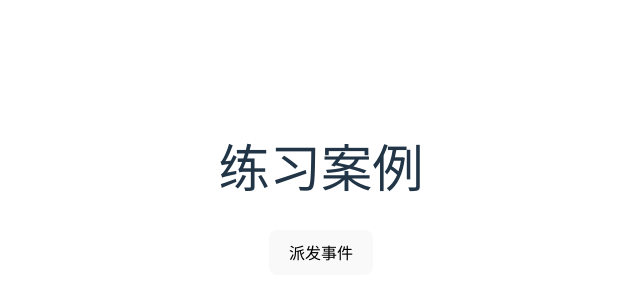
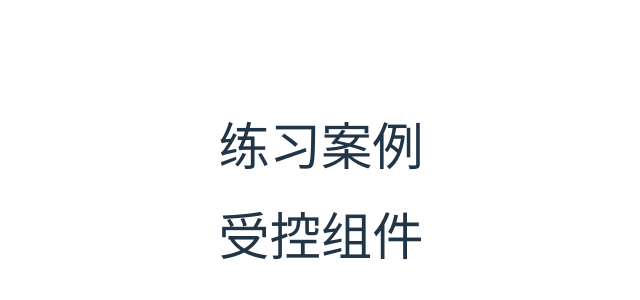
Before and after one commit to makursi/mylearningreacttrip, a React (Vite) app: page / in a window 1280 px wide. Shown: the part 210-510 px from the top of the page, without its empty margins (319-959 px from the left). Built offline with nearby package versions, Linux system fonts and the light colour scheme.

Commit message:
components controlled

```diff
--- a/src/App.tsx
+++ b/src/App.tsx
@@ -1,15 +1,15 @@
 import "./App.css";
 //方块组件
 // import Mystatehook from "./hooks/useStateChoria";
-
-import ComponentProps from "./components/componentprops";
+// import ComponentProps from "./components/componentProps";
+import ComponentControlled from "./components/conponentConrtolled";
 function App() {
   return (
     <>
       <h1>练习案例</h1>
       {/* 案例引用 */}
       <div>
-        <ComponentProps></ComponentProps>
+        <ComponentControlled></ComponentControlled>
       </div>
     </>
   );
--- /dev/null
+++ b/src/components/conponentConrtolled.tsx
@@ -0,0 +1,11 @@
+//react受控组件
+
+const ComponentControlled = () => {
+  return (
+    <>
+      <h1>受控组件</h1>
+    </>
+  );
+};
+
+export default ComponentControlled;
```
